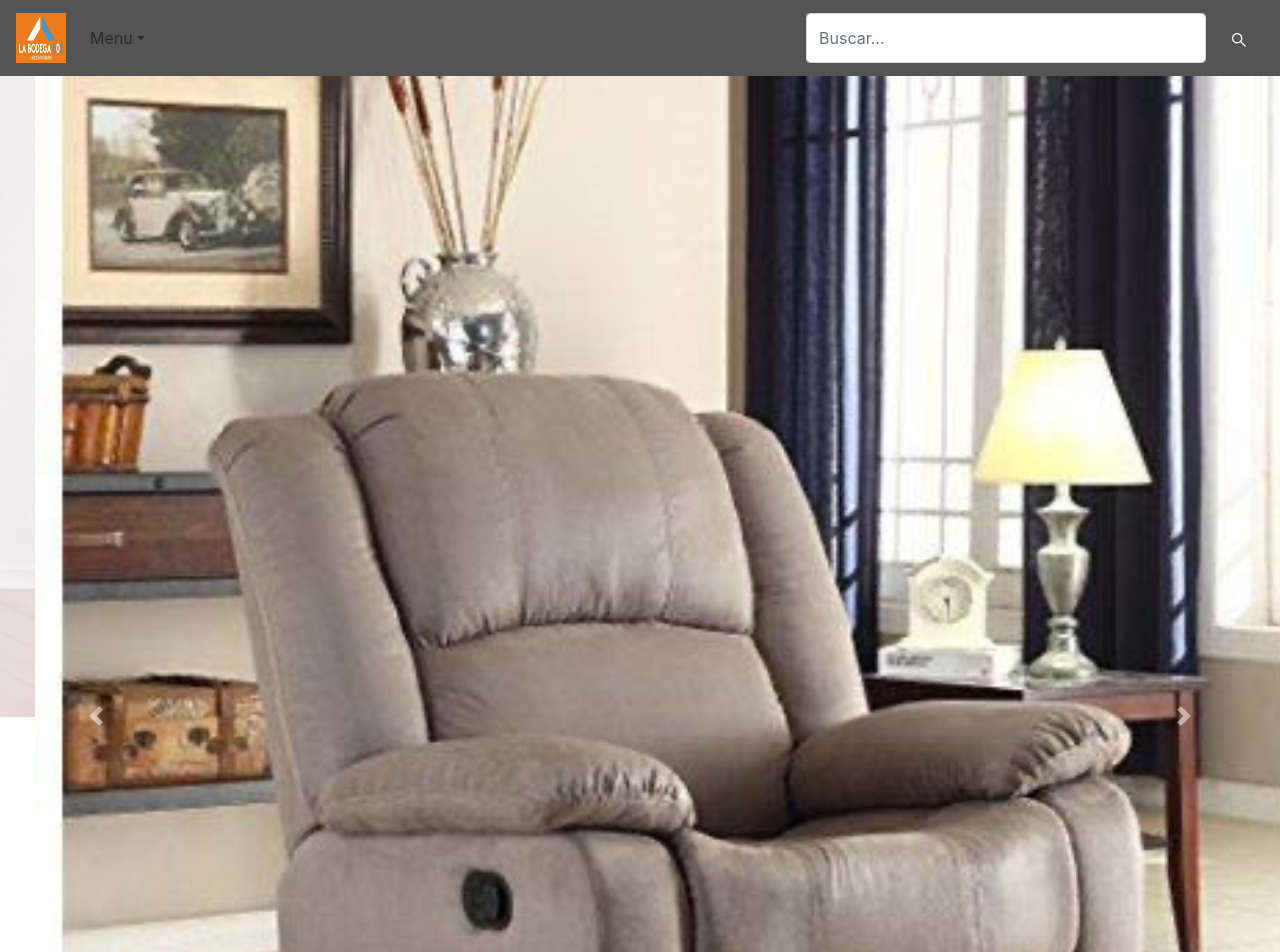
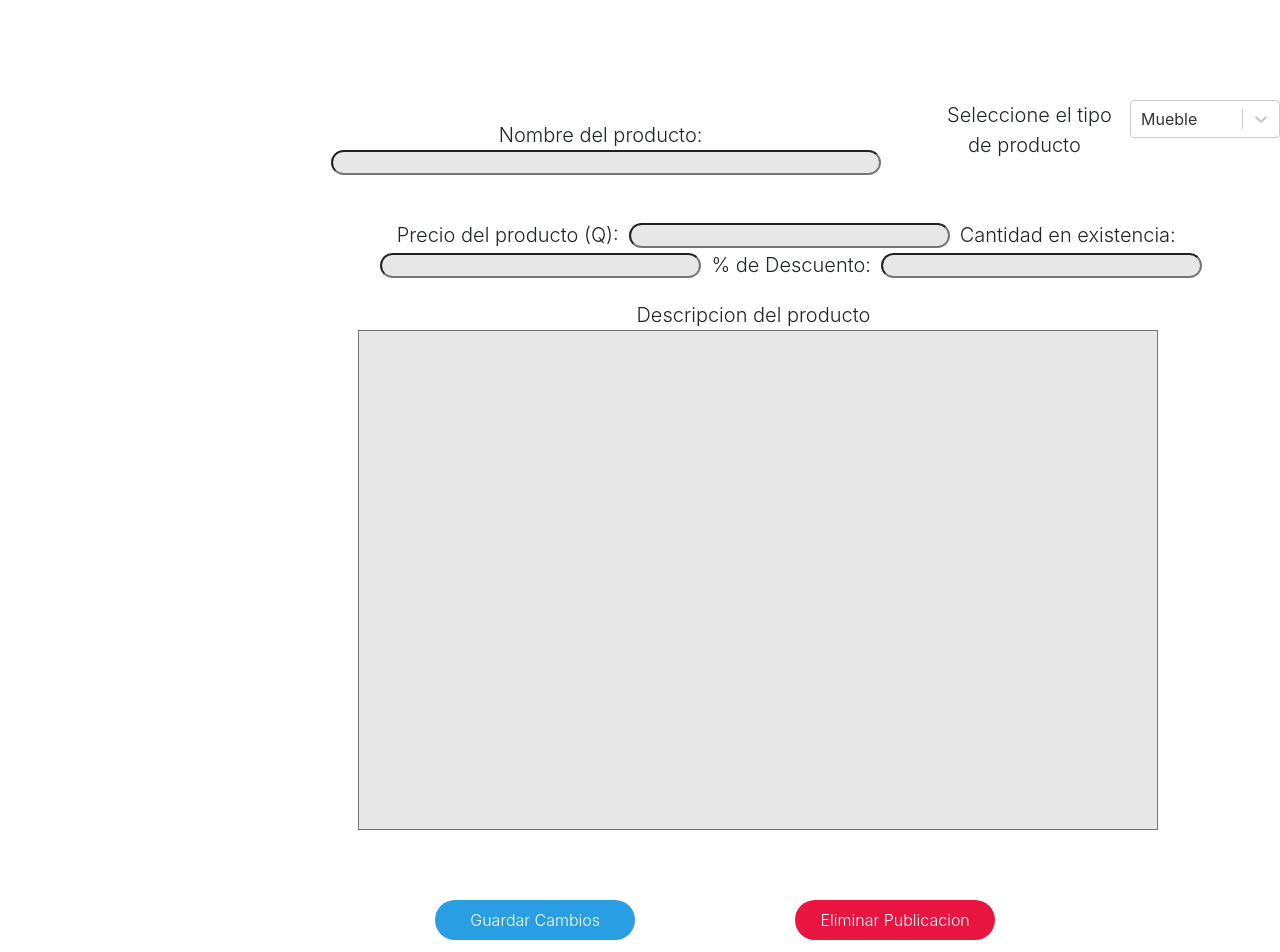
Before and after one commit to retr00exepq/Mar19845, a React (Create React App) app in the folder AppWeb_Proyecto/bodega502/: page / in a window 1280 px wide. Shown: the top 952 px of the page. Built offline with nearby package versions, Linux system fonts and the light colour scheme.

Commit message:
Base Editor Component

```diff
--- a/AppWeb_Proyecto/bodega502/package.json
+++ b/AppWeb_Proyecto/bodega502/package.json
@@ -12,7 +12,8 @@
     "react-bootstrap": "^1.5.2",
     "react-dom": "^17.0.2",
     "react-icons": "^4.2.0",
-    "react-scripts": "4.0.3",
+    "react-scripts": "^2.1.8",
+    "react-select": "^4.3.1",
     "react-slick": "^0.28.1",
     "slick-carousel": "^1.8.1",
     "web-vitals": "^1.1.1"
--- a/AppWeb_Proyecto/bodega502/src/App.js
+++ b/AppWeb_Proyecto/bodega502/src/App.js
@@ -5,15 +5,14 @@ import Navbar from './componentes/Navbar';
 import Ofertas from "./componentes/Inicio/CaruselOfertas";
 import Categorias from "./componentes/Inicio/Categorias";
 import Producto from "./componentes/Producto/Producto";
+import Editor from "./componentes/Editor/Editor";
 import './custom.scss';
+import React, { Component } from "react";
 // <Producto/>
 function App() {
   return (
     <div className="App">
-      <Navbar/>
-      <Ofertas/>
-      <Categorias/>
-      <h1>Producto</h1>
+      <Editor/>
     </div>
   );
 }
--- /dev/null
+++ b/AppWeb_Proyecto/bodega502/src/componentes/Editor/Editor.js
@@ -0,0 +1,80 @@
+import React, { Component } from "react";
+import Select from 'react-select';
+import "./Editor_style.css";
+
+const options = [
+  { value: 'mueble', label: 'Mueble' },
+  { value: 'interiores', label: 'Interiores' },
+  { value: 'Jardineria', label: 'Jardineria' },
+];
+
+class Editor extends Component {
+  constructor(props) {
+    super(props);
+    this.props = props;
+  }
+
+  state = {
+    value1: "",
+    value2: "",
+    selectedOption: null,
+ };
+
+  onChange1 = event => {
+    this.setState({ value1: event.target.value.replace(/[^0-9 ]/g, "") });
+  };
+
+  onChange2 = event => {
+    this.setState({ value2: event.target.value.replace(/[^0-9 ]/g, "") });
+  };
+
+  render() {
+    return (
+      <div className="main_div">
+        <div className="grid_row">
+          <div>
+            <label className="title_label" style={{marginRight: "20px"}}>
+                <text>Nombre del producto:</text>
+                <input type="text" name="name" maxLength={50} className="title_input"/>
+            </label>
+          </div>
+          <div>
+            <text>Seleccione el tipo de producto</text>
+          </div>
+          <div>
+            <Select
+              className="basic-single"
+              classNamePrefix="select"
+              defaultValue={options[0]}
+              isSearchable={true}
+              name="product-type"
+              options={options}
+            />
+          </div>
+        </div>
+        <div className="grid_row" style={{marginTop: "100px"}}>
+          <div>
+            <label className="price_label">
+              <text>Precio del producto (Q):</text>
+              <input type="text" style={{marginRight:"10px"}} name="name" maxLength={50} className="number_input" value={this.state.value1} onChange={this.onChange1}/>
+              <text>Cantidad en existencia:</text>
+              <input type="text" style={{marginRight:"10px"}} name="name" maxLength={50} className="number_input" value={this.state.value2} onChange={this.onChange2}/>
+              <text>% de Descuento:</text>
+              <input type="text" name="porcentage_general" maxLength={50} />
+            </label>
+          </div>
+        </div>
+        <div className="grid_row_p" style={{marginTop: "200px", gridAutoFlow: "row"}}>
+          <text>Descripcion del producto</text>
+          <textarea className="description" type="text" name="name" maxLength={500}/>
+        </div>
+        <div className="grid_row" style={{marginTop: "800px", left: "26%", gap: "10rem"}}>
+            <button className='guardar_button' type="button">Guardar Cambios</button>
+            <button className='eliminar_button' type="button">Eliminar Publicacion</button>
+        </div>
+      </div>
+    );
+  }
+}
+
+export default Editor;
--- /dev/null
+++ b/AppWeb_Proyecto/bodega502/src/componentes/Editor/Editor_style.css
@@ -0,0 +1,104 @@
+.main_div {
+    margin-top: 100px;
+    margin-left: 200px;
+    margin-right: 200px;
+    padding: 0;
+    height: 1000px;
+}
+
+label {
+    margin-top: 20px;
+}
+
+label text, text {
+    margin-right: 10px;
+    font-weight: 300;
+    font-size: 20px;
+    font-family: -apple-system, BlinkMacSystemFont, 'Segoe UI', Roboto, Oxygen, Ubuntu, Cantarell, 'Open Sans', 'Helvetica Neue', sans-serif;
+    margin-left: 0;
+}
+
+label input {
+    border-radius: 32px;
+    outline: none;
+    font-family: -apple-system, BlinkMacSystemFont, 'Segoe UI', Roboto, Oxygen, Ubuntu, Cantarell, 'Open Sans', 'Helvetica Neue', sans-serif;
+    height: 25px;
+    font-size: 20px;
+    font-weight: 300;
+    background-color: rgb(231, 231, 231);
+}
+
+.title_input {
+    width: 550px;
+}
+
+.number_input {
+    text-align: center;
+}
+
+.basic-single {
+    width: 150px;
+    text-align: center;
+    font-family: -apple-system, BlinkMacSystemFont, 'Segoe UI', Roboto, Oxygen, Ubuntu, Cantarell, 'Open Sans', 'Helvetica Neue', sans-serif;
+}
+
+.grid_row {
+    position: absolute;
+    display: grid;
+    grid-auto-flow: column;
+    gap: 1rem;
+    margin-left: 8%;
+}
+
+.description  {
+    height: 500px;
+    width: 800px;
+    background-color: rgb(231, 231, 231);
+    font-family: -apple-system, BlinkMacSystemFont, 'Segoe UI', Roboto, Oxygen, Ubuntu, Cantarell, 'Open Sans', 'Helvetica Neue', sans-serif;
+    text-align: top;
+    resize: none;
+    font-size: 20px;
+}
+
+.grid_row_p {
+    display: block;
+    margin-left: auto;
+    margin-right: auto;
+    position: absolute;
+    display: grid;
+    left: 28%;
+}
+
+button {
+    width: 200px !important;
+    height: 40px !important;
+    border-radius: 32px !important;
+    border-color: transparent;
+    font-family: -apple-system, BlinkMacSystemFont, 'Segoe UI', Roboto, Oxygen, Ubuntu, Cantarell, 'Open Sans', 'Helvetica Neue', sans-serif;
+    color: white;
+    transition: all 0.5s !important;
+    font-size: 20px;
+    font-weight: 300;
+}
+
+.guardar_button {
+    background-color: rgb(41, 158, 226);
+}
+
+.guardar_button:hover {
+    background-color: rgb(125, 188, 224);
+    color: black;
+    border-color: black;
+    border-width: 1px;
+}
+
+.eliminar_button  {
+    background-color: rgb(233, 21, 64);
+}
+
+.eliminar_button:hover {
+    background-color: rgb(230, 146, 163);
+    color: black;
+    border-color: black;
+    border-width: 1px;
+}
--- a/AppWeb_Proyecto/bodega502/src/componentes/Navbar.js
+++ b/AppWeb_Proyecto/bodega502/src/componentes/Navbar.js
@@ -8,6 +8,7 @@ import bodega from '../imagenes/bodega502.jpg';
 import './Navbar.css';
 import { FaSistrix } from 'react-icons/fa';
 import { FaUserAlt } from 'react-icons/fa';
+import React, { Component } from "react";
 
 
 //FaRegCircle
--- a/AppWeb_Proyecto/bodega502/src/componentes/Producto/Carrousel.js
+++ b/AppWeb_Proyecto/bodega502/src/componentes/Producto/Carrousel.js
@@ -1,6 +1,7 @@
 import './Carrousel.css';
 import Carousel from "react-bootstrap/Carousel"
 import sillon from './sillonPrueba.jpg';
+import React, { Component } from "react";
 
 export default function Carrusel(){
     return(
--- a/AppWeb_Proyecto/bodega502/src/componentes/Producto/Producto.js
+++ b/AppWeb_Proyecto/bodega502/src/componentes/Producto/Producto.js
@@ -5,6 +5,7 @@ import { Container } from 'react-bootstrap';
 import Col from 'react-bootstrap/Col';
 import Row from 'react-bootstrap/Row';
 import Carousel from './Carrousel';
+import React, { Component } from "react";
 
 export default function Producto(){
     return(
```
Also changed, not shown: 1 other file (tests, documents, lock files or other folders).
